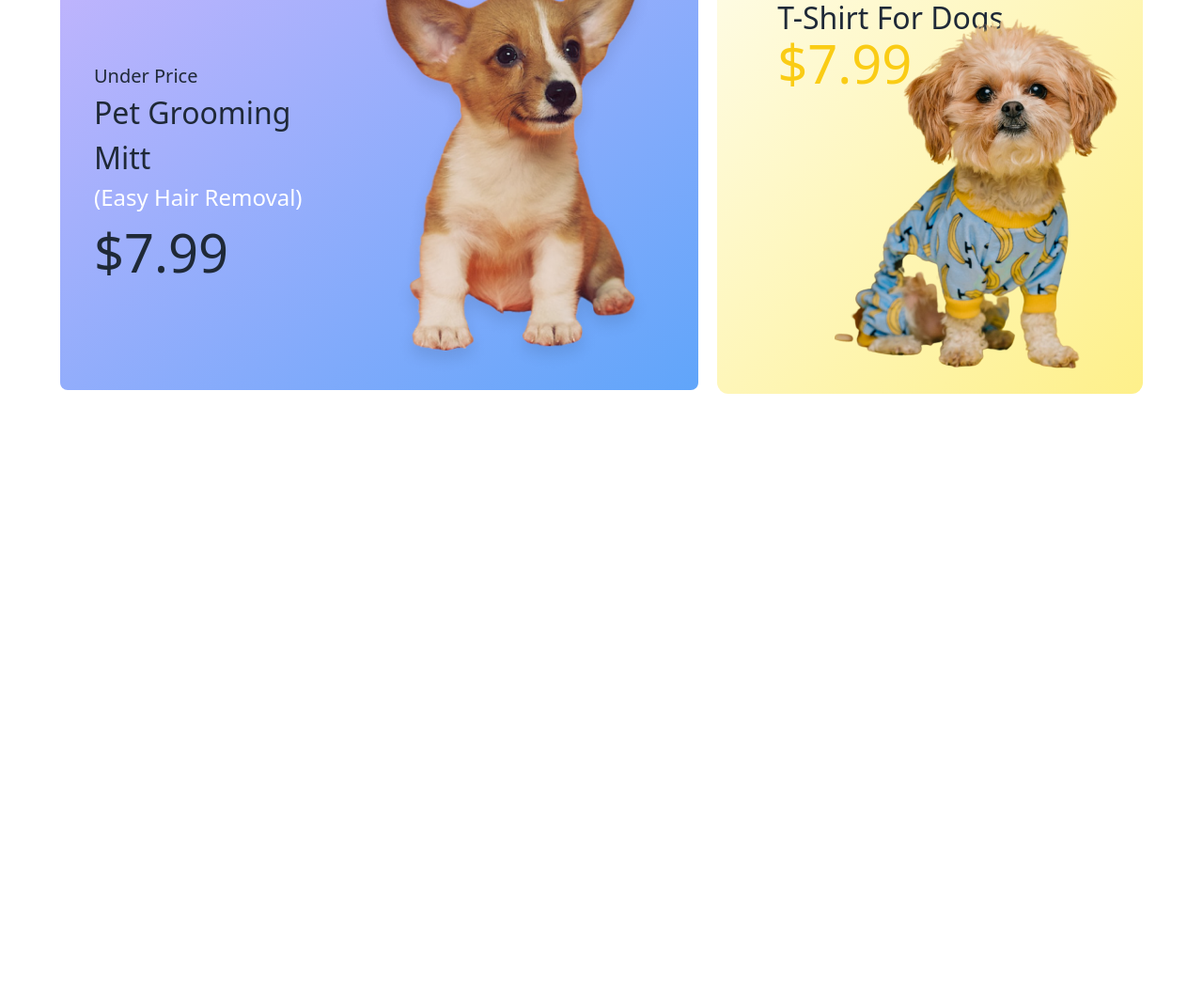
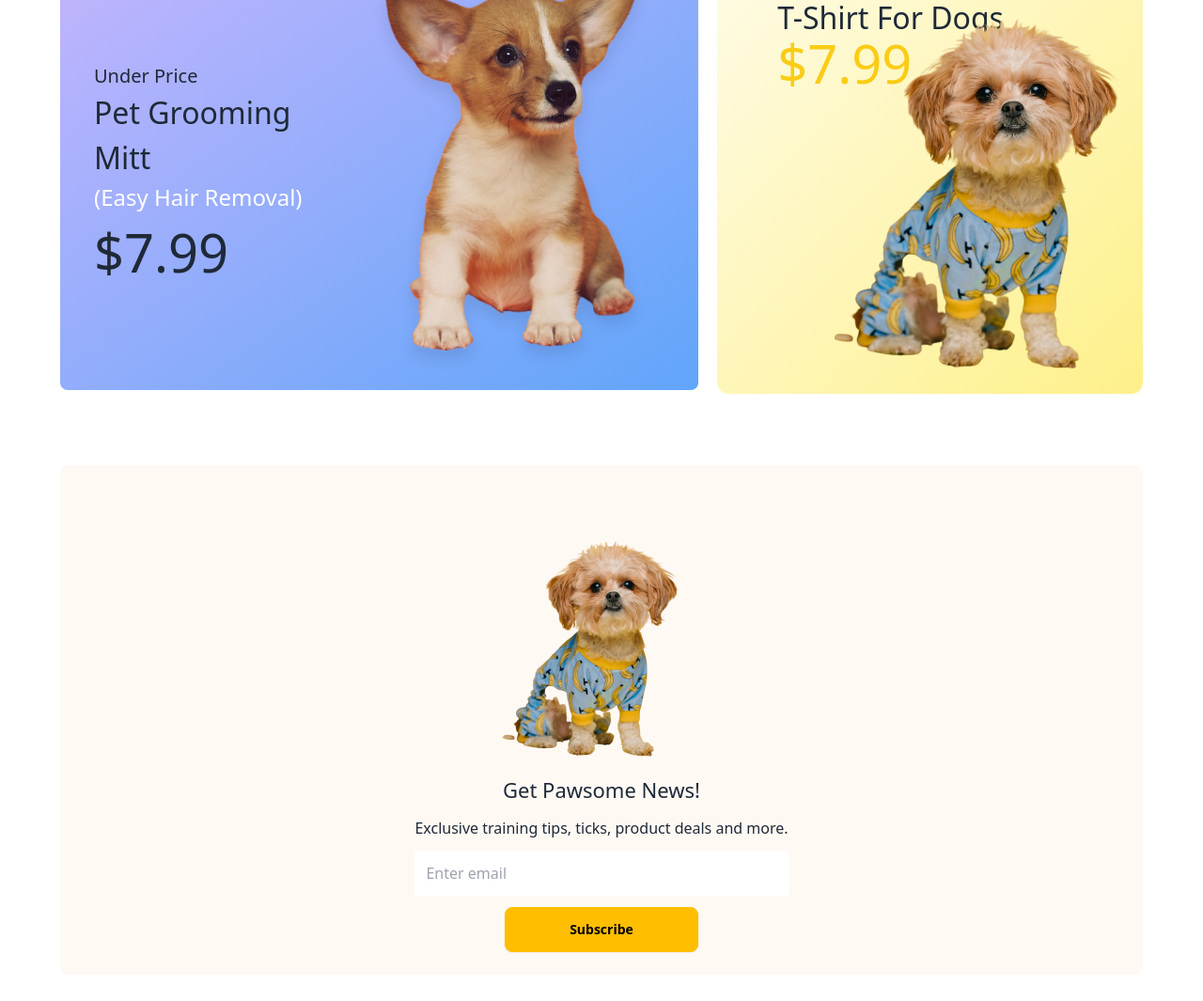
Before and after one commit to Atique40/Assignment-3-0001, a plain HTML site: page index.html in a window 1280 px wide. Shown: the part 1877-2942 px from the top of the page at 94% size. Before the commit the page ends 2344 px from the top, so only its background shows below. Drawn offline with nearby package versions, Linux system fonts and the light colour scheme.

Commit message:
footer 1st part complete

```diff
--- a/index.html
+++ b/index.html
@@ -286,6 +286,26 @@
     </main>
 
     <footer>
+        <section>
+            <div class="container px-7 py-3 md:py-7 lg:px-16 mx-auto">
+                <!-- first part -->
+                <div class="flex flex-col items-center bg-[#FFF9F4] rounded-lg">
+                    <!-- img part -->
+                    <div>
+                        <img class="mb-3" src="c1-assets/cute-pet-small.png" alt="">
+                    </div>
+                    <!-- content part -->
+                     <div class="px-5">
+                        <h2 class="text-center text-[22px] font-normal mb-3">Get Pawsome News!</h2>
+                        <p class="text-center text-[16px] font-normal mb-3">Exclusive training tips, ticks, product deals and more.</p>
+                        <div class="flex flex-col">
+                            <input class="pl-3 py-3" type="email" placeholder="Enter email">
+                            <button class="mt-3 mb-6 btn btn-warning mx-24">Subscribe</button>
+                        </div>
+                     </div>
+                </div>
+            </div>
+        </section>
 
     </footer>
 </body>
```
